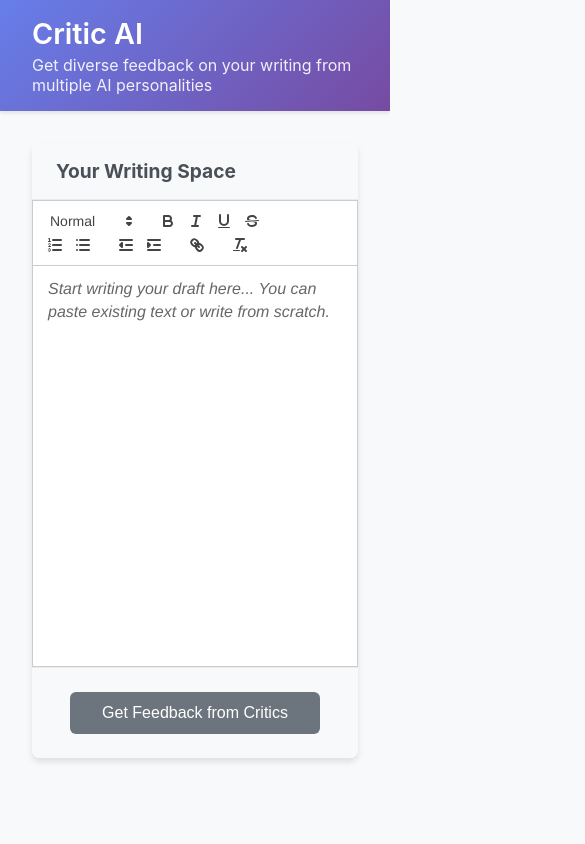
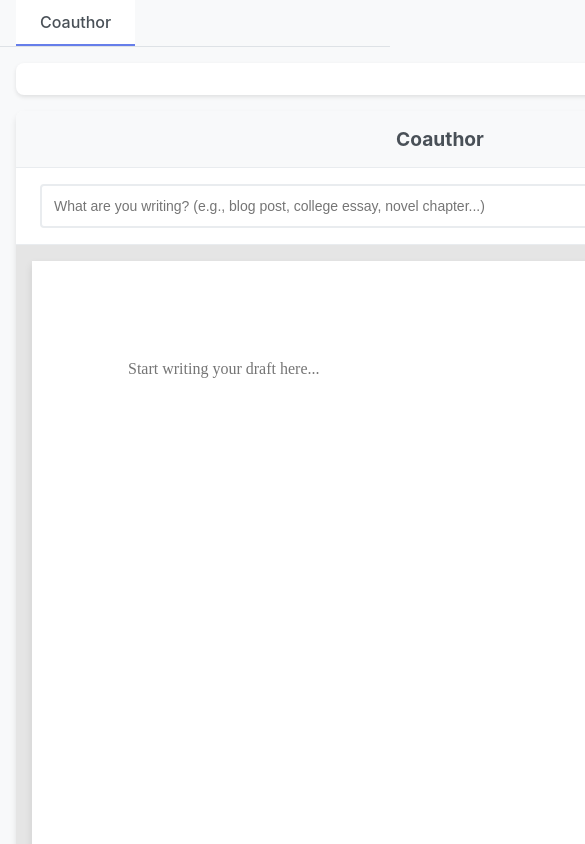
Before and after one commit to franzclarin/Critic-AI, a React (Create React App) app in the folder frontend/: page / in a window 390 px wide. Shown: the top 844 px of the page, 585 px wide, since content can reach past the window. Built offline with nearby package versions, Linux system fonts and the light colour scheme.

Commit message:
Implemented Progress and Inspire functionalities

```diff
--- a/frontend/src/App.js
+++ b/frontend/src/App.js
@@ -1,28 +1,63 @@
-import React, { useState } from 'react';
-import ReactQuill from 'react-quill';
-import 'react-quill/dist/quill.snow.css';
+import React, { useState, useRef, useEffect } from 'react';
 import axios from 'axios';
 
 const App = () => {
   const [text, setText] = useState('');
-  const [feedback, setFeedback] = useState([]);
+  const [purpose, setPurpose] = useState('');
+  const [comments, setComments] = useState([]);
+  const [suggestion, setSuggestion] = useState('');
+  const [cursorPosition, setCursorPosition] = useState(0);
   const [loading, setLoading] = useState(false);
+  const [loadingSuggestion, setLoadingSuggestion] = useState(false);
+  const [loadingProgress, setLoadingProgress] = useState(false);
+  const textareaRef = useRef(null);
+  const [pages, setPages] = useState([0]);
 
-  const modules = {
-    toolbar: [
-      [{ 'header': [1, 2, 3, false] }],
-      ['bold', 'italic', 'underline', 'strike'],
-      [{ 'list': 'ordered'}, { 'list': 'bullet' }],
-      [{ 'indent': '-1'}, { 'indent': '+1' }],
-      ['link'],
-      ['clean']
-    ],
+  useEffect(() => {
+    const handleKeyDown = (e) => {
+      if (e.key === 'Tab' && suggestion) {
+        e.preventDefault();
+        acceptSuggestion();
+      }
     };
 
-  const formats = [
-    'header', 'bold', 'italic', 'underline', 'strike',
-    'list', 'bullet', 'indent', 'link'
-  ];
+    if (textareaRef.current) {
+      textareaRef.current.addEventListener('keydown', handleKeyDown);
+    }
+
+    return () => {
+      if (textareaRef.current) {
+        textareaRef.current.removeEventListener('keydown', handleKeyDown);
+      }
+    };
+  }, [suggestion]);
+
+  const acceptSuggestion = () => {
+    setText(text + suggestion);
+    setSuggestion('');
+    if (textareaRef.current) {
+      textareaRef.current.focus();
+    }
+  };
+
+  const handleTextChange = (e) => {
+    setText(e.target.value);
+    setSuggestion('');
+    setCursorPosition(e.target.selectionStart);
+  };
+
+  const calculatePages = () => {
+    if (!textareaRef.current) return;
+    const lineHeight = 24;
+    const linesPerPage = Math.floor(792 / lineHeight);
+    const lines = text.split('\n').length;
+    const totalPages = Math.ceil(lines / linesPerPage) || 1;
+    setPages(Array.from({length: totalPages}, (_, i) => i));
+  };
+
+  useEffect(() => {
+    calculatePages();
+  }, [text]);
 
   const handleSubmit = async () => {
     if (!text.trim()) {
@@ -31,19 +66,86 @@
     }
 
     setLoading(true);
-    setFeedback([]);
+    setComments([]);
 
     try {
       const response = await axios.post('/api/feedback', {
-        text: text
+        text: text,
+        purpose: purpose,
+        type: 'complete'
       });
-      setFeedback(response.data.feedback);
+      setComments(response.data.comments);
     } catch (error) {
       console.error('Error getting feedback:', error);
       alert('Sorry, there was an error getting feedback. Please try again.');
     } finally {
       setLoading(false);
     }
+  };
+
+  const handleInspire = async () => {
+    if (!text.trim()) {
+      alert('Please write something first!');
+      return;
+    }
+
+    setLoadingSuggestion(true);
+    setSuggestion('');
+
+    try {
+      const response = await axios.post('/api/inspire', {
+        text: text,
+        purpose: purpose
+      });
+      setSuggestion(response.data.suggestion);
+    } catch (error) {
+      console.error('Error getting suggestion:', error);
+      alert('Sorry, there was an error getting suggestion. Please try again.');
+    } finally {
+      setLoadingSuggestion(false);
+    }
+  };
+
+  const handleProgress = async () => {
+    if (!text.trim()) {
+      alert('Please write something first!');
+      return;
+    }
+
+    setLoadingProgress(true);
+    setComments([]);
+
+    try {
+      const response = await axios.post('/api/progress', {
+        text: text,
+        purpose: purpose
+      });
+      setComments(response.data.comments);
+    } catch (error) {
+      console.error('Error getting progress feedback:', error);
+      alert('Sorry, there was an error getting progress feedback. Please try again.');
+    } finally {
+      setLoadingProgress(false);
+    }
+  };
+
+  const renderTextWithHighlights = () => {
+    if (!comments.length) return text;
+
+    let highlightedText = text;
+    let offset = 0;
+
+    comments.forEach((comment, index) => {
+      const startPos = comment.position.start + offset;
+      const endPos = comment.position.end + offset;
+      const highlightClass = `highlight-${comment.critic}`;
+      const highlightSpan = `<span class="${highlightClass}" data-comment-id="${index}">${highlightedText.substring(startPos, endPos)}</span>`;
+
+      highlightedText = highlightedText.substring(0, startPos) + highlightSpan + highlightedText.substring(endPos);
+      offset += highlightSpan.length - (endPos - startPos);
+    });
+
+    return highlightedText;
   };
 
   const critics = [
@@ -75,67 +177,136 @@
 
   return (
     <div className="app">
-      <header className="header">
-        <h1>Critic AI</h1>
-        <p>Get diverse feedback on your writing from multiple AI personalities</p>
-      </header>
+      <div className="tab-container">
+        <div className="tab active">
+          <span>Coauthor</span>
+        </div>
+      </div>
 
       <main className="main-container">
+        <div className="layout-grid">
+          {/* Left Sidebar - Writing Tools */}
+          <div className="left-sidebar">
+            {loadingSuggestion && (
+              <div className="loading">
+                <div className="loading-spinner"></div>
+                Getting suggestion...
+              </div>
+            )}
+            {suggestion && (
+              <div className="suggestion-preview">
+                <h3>Next Sentence Suggestion</h3>
+                <div className="suggestion-text">{suggestion}</div>
+                <div className="suggestion-hint">Press Tab to accept</div>
+              </div>
+            )}
+          </div>
+
+          {/* Center - Writing Space */}
+          <div className="center-content">
             <div className="editor-container">
               <div className="editor-header">
-            <h2>Your Writing Space</h2>
+                <h2>Coauthor</h2>
               </div>
 
-          <ReactQuill
-            theme="snow"
+              <div className="purpose-section">
+                <input
+                  type="text"
+                  placeholder="What are you writing? (e.g., blog post, college essay, novel chapter...)"
+                  value={purpose}
+                  onChange={(e) => setPurpose(e.target.value)}
+                  className="purpose-input"
+                />
+              </div>
+
+              <div className="pages-container">
+                {pages.map((pageIndex) => (
+                  <div key={pageIndex} className="page">
+                    <div className="page-number">Page {pageIndex + 1}</div>
+                    <div className="page-content">
+                      {pageIndex === 0 ? (
+                        <>
+                          <textarea
+                            ref={textareaRef}
+                            className="page-textarea"
                             value={text}
-            onChange={setText}
-            modules={modules}
-            formats={formats}
-            placeholder="Start writing your draft here... You can paste existing text or write from scratch."
+                            onChange={handleTextChange}
+                            placeholder="Start writing your draft here..."
                           />
+                          {suggestion && (
+                            <div className="suggestion-overlay">
+                              {suggestion}
+                            </div>
+                          )}
+                        </>
+                      ) : (
+                        <div className="page-overflow">
+                          {/* Additional pages content will be handled here */}
+                        </div>
+                      )}
+                    </div>
+                  </div>
+                ))}
+              </div>
 
-          <div className="submit-section">
+              <div className="action-buttons">
                 <button
-              className="submit-btn"
+                  className="action-btn inspire-btn"
+                  onClick={handleInspire}
+                  disabled={loadingSuggestion || !text.trim()}
+                >
+                  {loadingSuggestion ? 'Getting...' : 'Inspire'}
+                </button>
+                <button
+                  className="action-btn progress-btn"
+                  onClick={handleProgress}
+                  disabled={loadingProgress || !text.trim()}
+                >
+                  {loadingProgress ? 'Analyzing...' : 'Progress'}
+                </button>
+                <button
+                  className="action-btn submit-btn"
                   onClick={handleSubmit}
                   disabled={loading || !text.trim()}
                 >
-              {loading ? 'Getting Feedback...' : 'Get Feedback from Critics'}
+                  {loading ? 'Submitting...' : 'Submit'}
                 </button>
               </div>
             </div>
+          </div>
 
-        {loading && (
+          {/* Right Sidebar - Comments */}
+          <div className="right-sidebar">
+            {(loading || loadingProgress) && (
               <div className="loading">
                 <div className="loading-spinner"></div>
-            Our AI critics are reading your work...
+                {loading ? 'Getting feedback...' : 'Analyzing progress...'}
               </div>
             )}
-
-        {feedback.length > 0 && (
-          <div className="feedback-section">
-            {feedback.map((item, index) => {
-              const criticInfo = critics.find(c => c.type === item.critic);
+            {comments.length > 0 && (
+              <div className="comments-section">
+                <h3>Comments</h3>
+                {comments.map((comment, index) => {
+                  const criticInfo = critics.find(c => c.type === comment.critic);
                   return (
-                <div key={index} className={`critic-card ${item.critic}`}>
-                  <div className="critic-header">
+                    <div key={index} className={`comment-bubble ${comment.critic}`}>
+                      <div className="comment-header">
                         <div className="critic-avatar">
                           {criticInfo.avatar}
                         </div>
-                    <div className="critic-info">
-                      <h3>{criticInfo.name}</h3>
-                      <div className="role">{criticInfo.role}</div>
+                        <div className="critic-name">{criticInfo.name}</div>
                       </div>
-                  </div>
-                  <div className="feedback-content">
-                    {item.feedback}
+                      <div className="comment-content">
+                        <div className="quoted-text">"{comment.selectedText}"</div>
+                        <div className="comment-text">{comment.comment}</div>
                       </div>
                     </div>
                   );
                 })}
               </div>
             )}
+          </div>
+        </div>
       </main>
     </div>
   );
--- a/frontend/src/index.css
+++ b/frontend/src/index.css
@@ -19,43 +19,98 @@
   flex-direction: column;
 }
 
-.header {
-  background: linear-gradient(135deg, #667eea 0%, #764ba2 100%);
-  color: white;
-  padding: 1rem 2rem;
-  box-shadow: 0 2px 4px rgba(0,0,0,0.1);
+.tab-container {
+  display: flex;
+  background-color: #f8f9fa;
+  border-bottom: 1px solid #dee2e6;
+  padding: 0 1rem;
 }
 
-.header h1 {
-  font-size: 1.8rem;
-  font-weight: 600;
+.tab {
+  padding: 0.75rem 1.5rem;
+  cursor: pointer;
+  border-bottom: 2px solid transparent;
+  font-weight: 500;
+  color: #6c757d;
+  transition: all 0.2s;
 }
 
-.header p {
-  opacity: 0.9;
-  margin-top: 0.25rem;
+.tab.active {
+  color: #495057;
+  border-bottom-color: #667eea;
+  background-color: white;
+}
+
+.tab:hover {
+  color: #495057;
+  background-color: #e9ecef;
 }
 
 .main-container {
   flex: 1;
-  max-width: 1200px;
+  padding: 1rem;
+  width: 100%;
+  max-width: 1400px;
   margin: 0 auto;
-  padding: 2rem;
-  width: 100%;
+}
+
+.layout-grid {
+  display: grid;
+  grid-template-columns: 350px 1fr 350px;
+  gap: 1.5rem;
+  min-height: calc(100vh - 60px);
+}
+
+.left-sidebar,
+.right-sidebar {
+  background: white;
+  border-radius: 8px;
+  padding: 1rem;
+  height: fit-content;
+  max-height: 80vh;
+  overflow-y: auto;
+  box-shadow: 0 2px 4px rgba(0, 0, 0, 0.1);
+}
+
+.center-content {
+  display: flex;
+  flex-direction: column;
 }
 
 .editor-container {
   background: white;
   border-radius: 8px;
   box-shadow: 0 4px 6px rgba(0, 0, 0, 0.1);
-  margin-bottom: 2rem;
   overflow: hidden;
+  flex: 1;
+  display: flex;
+  flex-direction: column;
 }
 
 .editor-header {
   padding: 1rem 1.5rem;
   border-bottom: 1px solid #e9ecef;
   background-color: #f8f9fa;
+  text-align: center;
+}
+
+.purpose-section {
+  padding: 1rem 1.5rem;
+  border-bottom: 1px solid #e9ecef;
+}
+
+.purpose-input {
+  width: 100%;
+  padding: 0.75rem;
+  border: 2px solid #e9ecef;
+  border-radius: 4px;
+  font-size: 14px;
+  transition: border-color 0.2s;
+}
+
+.purpose-input:focus {
+  outline: none;
+  border-color: #667eea;
 }
 
 .editor-header h2 {
@@ -63,60 +118,230 @@
   color: #495057;
 }
 
-.quill {
-  min-height: 400px;
+.pages-container {
+  flex: 1;
+  overflow-y: auto;
+  padding: 1rem;
+  background: #e5e5e5;
+  margin-bottom: 60px;
 }
 
-.ql-editor {
-  font-size: 16px;
-  line-height: 1.6;
-  padding: 1.5rem;
-  min-height: 400px;
+.page {
+  width: 8.5in;
+  height: 11in;
+  background: white;
+  margin: 0 auto 2rem;
+  box-shadow: 0 4px 8px rgba(0, 0, 0, 0.1);
+  position: relative;
+  padding: 1in;
+  box-sizing: border-box;
 }
 
-.submit-section {
-  padding: 1.5rem;
+.page-number {
+  position: absolute;
+  bottom: 0.5in;
+  right: 1in;
+  font-size: 12px;
+  color: #666;
+}
+
+.page-content {
+  height: 100%;
+  position: relative;
+}
+
+.page-textarea {
+  width: 100%;
+  height: 100%;
+  border: none;
+  outline: none;
+  resize: none;
+  font-family: 'Times New Roman', serif;
+  font-size: 12pt;
+  line-height: 1.5;
+  background: transparent;
+}
+
+.suggestion-overlay {
+  position: absolute;
+  color: #999;
+  font-style: italic;
+  pointer-events: none;
+  font-family: 'Times New Roman', serif;
+  font-size: 12pt;
+  line-height: 1.5;
+  white-space: pre-wrap;
+}
+
+.suggestion-preview {
+  background: #f0f8ff;
+  border: 1px solid #b0d4f1;
+  border-radius: 6px;
+  padding: 1rem;
+  margin-bottom: 1rem;
+}
+
+.suggestion-preview h3 {
+  font-size: 1rem;
+  margin-bottom: 0.75rem;
+  color: #2c5aa0;
+}
+
+.suggestion-text {
+  font-style: italic;
+  color: #444;
+  margin-bottom: 0.5rem;
+  line-height: 1.4;
+}
+
+.suggestion-hint {
+  font-size: 0.8rem;
+  color: #666;
+  text-align: center;
+  background: rgba(44, 90, 160, 0.1);
+  padding: 0.25rem;
+  border-radius: 3px;
+}
+
+.action-buttons {
+  position: fixed;
+  bottom: 0;
+  left: 350px;
+  right: 350px;
+  padding: 1rem 1.5rem;
   border-top: 1px solid #e9ecef;
   background-color: #f8f9fa;
-  text-align: center;
+  display: flex;
+  gap: 0.75rem;
+  justify-content: space-between;
+  z-index: 10;
+  margin: 0 1.5rem;
+}
+
+.action-btn {
+  flex: 1;
+  border: none;
+  padding: 0.75rem 1rem;
+  font-size: 0.9rem;
+  border-radius: 6px;
+  cursor: pointer;
+  transition: transform 0.2s, box-shadow 0.2s;
+  font-weight: 500;
+}
+
+.inspire-btn {
+  background: linear-gradient(135deg, #28a745 0%, #20c997 100%);
+  color: white;
+}
+
+.progress-btn {
+  background: linear-gradient(135deg, #ffc107 0%, #fd7e14 100%);
+  color: #212529;
 }
 
 .submit-btn {
   background: linear-gradient(135deg, #667eea 0%, #764ba2 100%);
   color: white;
-  border: none;
-  padding: 0.75rem 2rem;
-  font-size: 1rem;
-  border-radius: 6px;
-  cursor: pointer;
-  transition: transform 0.2s, box-shadow 0.2s;
 }
 
-.submit-btn:hover {
+.action-btn:hover:not(:disabled) {
   transform: translateY(-1px);
-  box-shadow: 0 4px 12px rgba(102, 126, 234, 0.4);
+  box-shadow: 0 3px 8px rgba(0, 0, 0, 0.2);
 }
 
-.submit-btn:disabled {
-  background: #6c757d;
+.action-btn:disabled {
+  background: #6c757d !important;
   cursor: not-allowed;
   transform: none;
   box-shadow: none;
+  color: white;
 }
 
-.feedback-section {
-  display: grid;
-  gap: 1.5rem;
-  grid-template-columns: repeat(auto-fit, minmax(350px, 1fr));
+.comments-section {
+  margin-bottom: 1.5rem;
 }
 
-.critic-card {
+.comments-section h3 {
+  font-size: 1.1rem;
+  margin-bottom: 1rem;
+  color: #495057;
+  border-bottom: 2px solid #e9ecef;
+  padding-bottom: 0.5rem;
+}
+
+.comment-bubble {
   background: white;
   border-radius: 8px;
-  padding: 1.5rem;
-  box-shadow: 0 4px 6px rgba(0, 0, 0, 0.1);
+  padding: 1rem;
+  margin-bottom: 1rem;
+  box-shadow: 0 2px 4px rgba(0, 0, 0, 0.1);
   border-left: 4px solid;
 }
+
+.comment-bubble.enthusiastic {
+  border-left-color: #28a745;
+}
+
+.comment-bubble.analytical {
+  border-left-color: #007bff;
+}
+
+.comment-bubble.constructive {
+  border-left-color: #ffc107;
+}
+
+.comment-bubble.creative {
+  border-left-color: #e83e8c;
+}
+
+.comment-header {
+  display: flex;
+  align-items: center;
+  margin-bottom: 0.75rem;
+}
+
+.critic-name {
+  font-weight: 500;
+  font-size: 0.9rem;
+  color: #495057;
+}
+
+.quoted-text {
+  background: #f8f9fa;
+  padding: 0.5rem;
+  border-radius: 4px;
+  font-style: italic;
+  margin-bottom: 0.5rem;
+  font-size: 0.85rem;
+  border-left: 3px solid #dee2e6;
+}
+
+.comment-text {
+  font-size: 0.9rem;
+  line-height: 1.4;
+  color: #495057;
+}
+
+.highlight-enthusiastic {
+  background-color: rgba(40, 167, 69, 0.2);
+  cursor: pointer;
+}
+
+.highlight-analytical {
+  background-color: rgba(0, 123, 255, 0.2);
+  cursor: pointer;
+}
+
+.highlight-constructive {
+  background-color: rgba(255, 193, 7, 0.2);
+  cursor: pointer;
+}
+
+.highlight-creative {
+  background-color: rgba(232, 62, 140, 0.2);
+  cursor: pointer;
+}
+
 
 .critic-card.enthusiastic {
   border-left-color: #28a745;
@@ -134,18 +359,13 @@
   border-left-color: #e83e8c;
 }
 
-.critic-header {
-  display: flex;
-  align-items: center;
-  margin-bottom: 1rem;
-}
 
 .critic-avatar {
-  width: 40px;
-  height: 40px;
+  width: 32px;
+  height: 32px;
   border-radius: 50%;
-  margin-right: 0.75rem;
-  font-size: 1.2rem;
+  margin-right: 0.5rem;
+  font-size: 1rem;
   display: flex;
   align-items: center;
   justify-content: center;
@@ -170,27 +390,45 @@
   background-color: #e83e8c;
 }
 
-.critic-info h3 {
-  font-size: 1.1rem;
-  margin-bottom: 0.25rem;
-  color: #495057;
-}
 
-.critic-info .role {
-  font-size: 0.9rem;
-  color: #6c757d;
-  font-style: italic;
-}
 
-.feedback-content {
-  line-height: 1.6;
-  color: #495057;
-}
 
 .loading {
   text-align: center;
-  padding: 2rem;
+  padding: 1rem;
   color: #6c757d;
+  font-size: 0.9rem;
+}
+
+@media (max-width: 1200px) {
+  .layout-grid {
+    grid-template-columns: 300px 1fr 300px;
+    gap: 1rem;
+  }
+
+  .action-buttons {
+    left: 300px;
+    right: 300px;
+  }
+}
+
+@media (max-width: 1000px) {
+  .layout-grid {
+    grid-template-columns: 1fr;
+    gap: 1rem;
+  }
+
+  .left-sidebar,
+  .right-sidebar {
+    max-height: none;
+  }
+
+  .action-buttons {
+    position: relative;
+    left: auto;
+    right: auto;
+    margin: 0;
+  }
 }
 
 .loading-spinner {
```
Also changed, not shown: 1 other file (tests, documents, lock files or other folders). Lines whose indentation alone changed are shown as unchanged.
